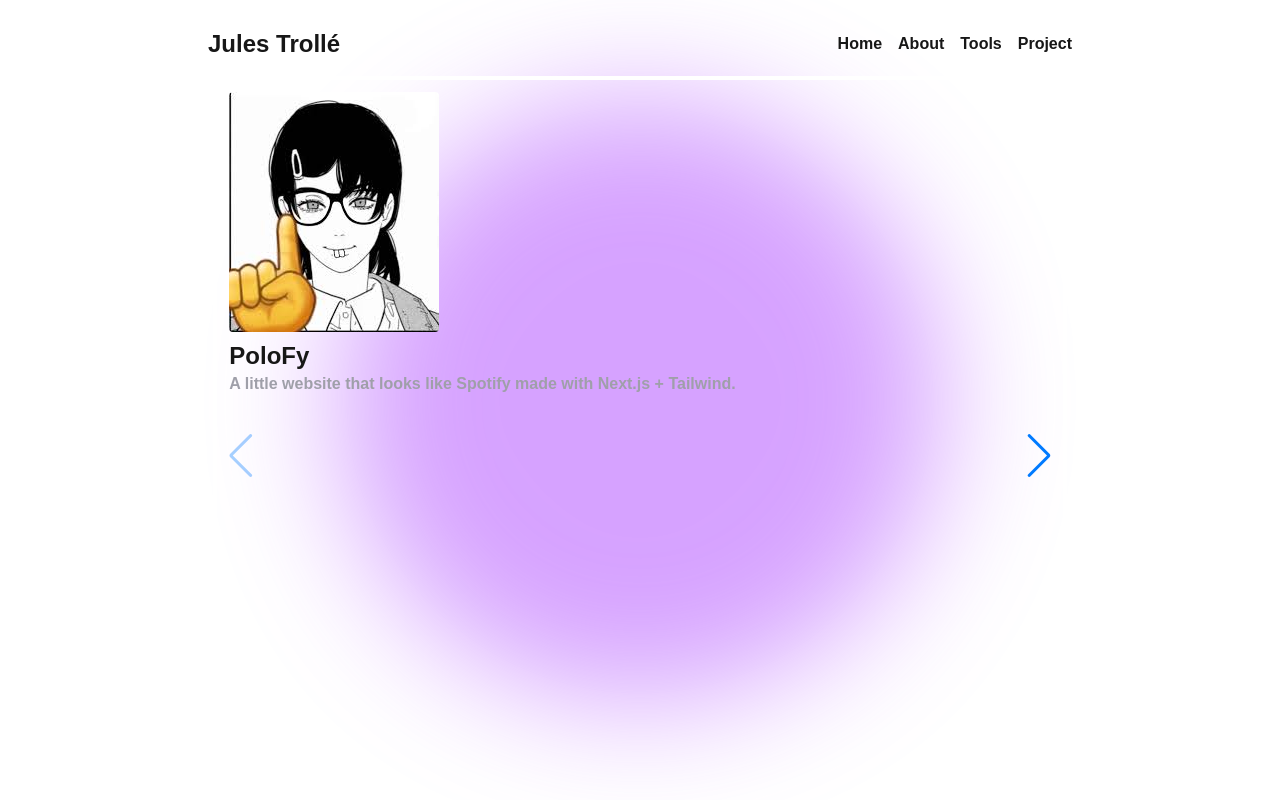
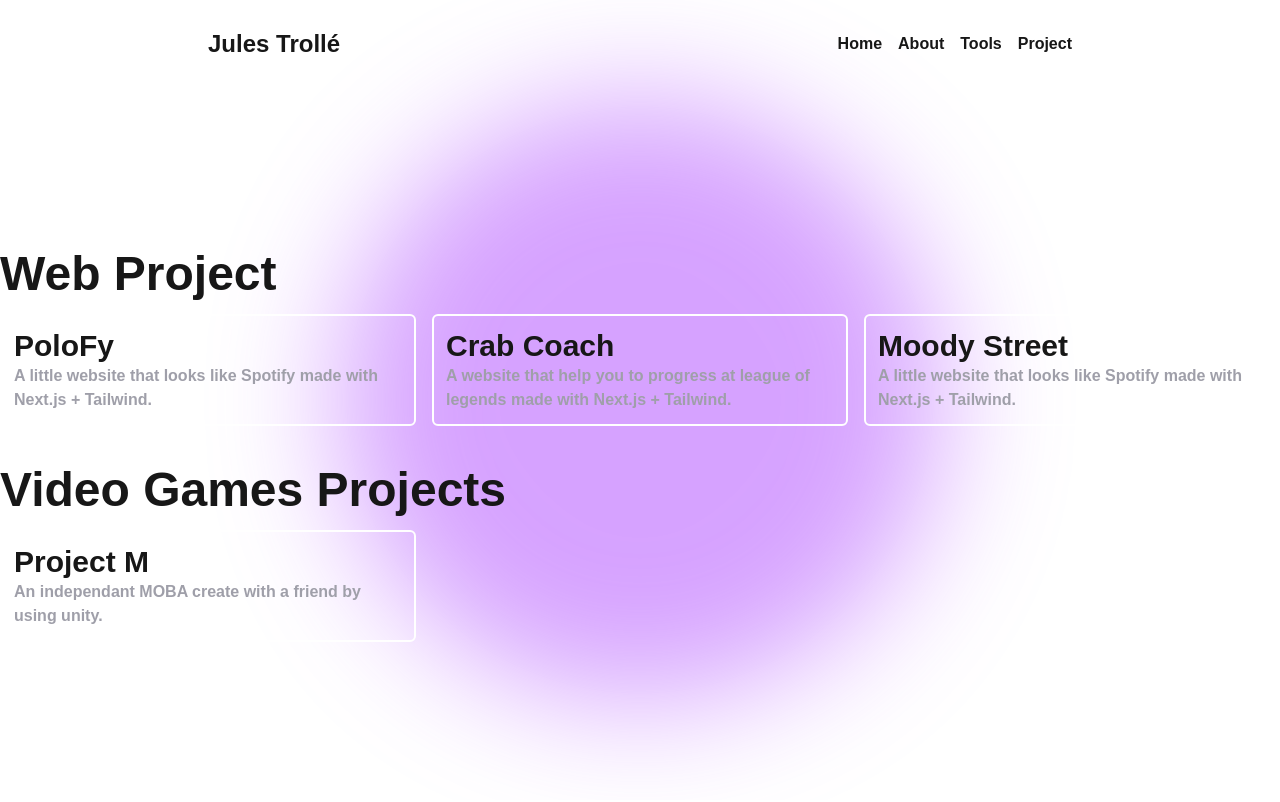
Before and after one commit to PoloLoveTaco/Portfolio-Jules-Trolle, a Next.js app: page /Projects in a window 1280 px wide. Shown: the top 802 px of the page. Built offline with nearby package versions, Linux system fonts and the light colour scheme.

Commit message:
new project page

```diff
--- a/app/Projects/page.tsx
+++ b/app/Projects/page.tsx
@@ -1,7 +1,7 @@
-import ProjectsCarousel from "@/components/ProjectsCarousel";
+import ProjectsList from "@/components/ProjectsList";
 
 export default function Projects() {
   return (
-    <ProjectsCarousel />
+    <ProjectsList />
   );
 }
--- a/app/page.tsx
+++ b/app/page.tsx
@@ -3,7 +3,7 @@ export default function Home() {
     <div>
       <div className="absolute bottom-0 left-0 p-8">
         <h1 className="font-bold text-5xl">Hey, I'm Jules</h1>
-        <h2 className="font-semibold text-2xl">I'm a French developer how like music</h2>
+        <h2 className="font-semibold text-2xl">I'm a French developper who like music</h2>
       </div>
 
       <div className="absolute bottom-0 right-0 text-right p-8">
--- a/components/ProjectsCarousel.tsx
+++ /dev/null
@@ -1,39 +0,0 @@
-"use client";
-import {Swiper, SwiperSlide} from "swiper/react";
-import "swiper/css";
-import 'swiper/css/navigation';
-import { Navigation } from 'swiper/modules';
-import ProjectPanel from "@/components/project-panel";
-
-const projects = [
-  {
-    logo: "/project-logo/PoloFy.jpg",
-    name: "PoloFy",
-    link: "https://polo-fy.vercel.app/",
-    description: "A little website that looks like Spotify made with Next.js + Tailwind.",
-  },
-  {
-    logo: "/project-logo/PoloFy.jpg",
-    name: "Crab Coach",
-    link: "https://coach-robert.vercel.app/",
-    description: "A little website that looks like Spotify made with Next.js + Tailwind.",
-  },
-  {
-    logo: "/project-logo/PoloFy.jpg",
-    name: "Moody Street",
-    link: "https://polo-fy.vercel.app/",
-    description: "A little website that looks like Spotify made with Next.js + Tailwind.",
-  },
-];
-
-export default function ProjectsCarousel() {
-  return (
-    <Swiper navigation={true} modules={[Navigation]} className="mySwiper border-4 border-white rounded-md w-2/3 h-190">
-        {projects.map(p => (
-        <SwiperSlide key={p.name}>
-          <ProjectPanel {...p} />
-        </SwiperSlide>
-      ))}
-    </Swiper>
-  );
-}
--- /dev/null
+++ b/components/ProjectsList.tsx
@@ -0,0 +1,20 @@
+"use client";
+import ProjectPanel from "@/components/project-panel";
+
+export default function ProjectsList() {
+  return (
+    <div className="m-auto">
+      <h2 className="text-5xl font-mono font-bold pb-4 pt-4">Web Project</h2>
+      <section className="grid grid-cols-3 gap-4">
+        <ProjectPanel name="PoloFy" link="https://polo-fy.vercel.app/" description="A little website that looks like Spotify made with Next.js + Tailwind." />
+        <ProjectPanel name="Crab Coach" link="https://coach-robert.vercel.app/" description="A website that help you to progress at league of legends made with Next.js + Tailwind." />
+        <ProjectPanel name="Moody Street" link="https://polo-fy.vercel.app/" description="A little website that looks like Spotify made with Next.js + Tailwind." />
+      </section>
+
+      <h2 className="text-5xl font-mono font-bold pb-4 pt-10">Video Games Projects</h2>
+      <section className="grid grid-cols-3 gap-4">
+        <ProjectPanel name="Project M" link="https://polo-fy.vercel.app/" description="An independant MOBA create with a friend by using unity." />
+      </section>
+    </div>
+  );
+}
--- a/components/project-panel.tsx
+++ b/components/project-panel.tsx
@@ -1,16 +1,14 @@
 type ProjectPanelProps = {
-    logo: string;
     name: string;
     link: string;
     description: string;
   };
 
-  export default function ProjectPanel({ logo, name, link, description }: ProjectPanelProps) {
+  export default function ProjectPanel({ name, link, description }: ProjectPanelProps) {
     return (
-      <div className="w-full h-full p-3 rounded-md transition">
-        <img src={logo} alt={name} className="rounded mb-2" />
+      <div className="w-full max-w-130 h-full p-3 rounded-md transition border-2 border-solid border-white">
         <a href={link}>
-            <p className="text-2xl font-mono font-bold truncate">{name}</p>
+          <p className="text-3xl font-mono font-bold truncate">{name}</p>
         </a>
         <p className="text-l font-mono font-bold text-zinc-400">{description}</p>
       </div>
```
Also changed, not shown: public/project-logo/PoloFy.jpg (deleted).
